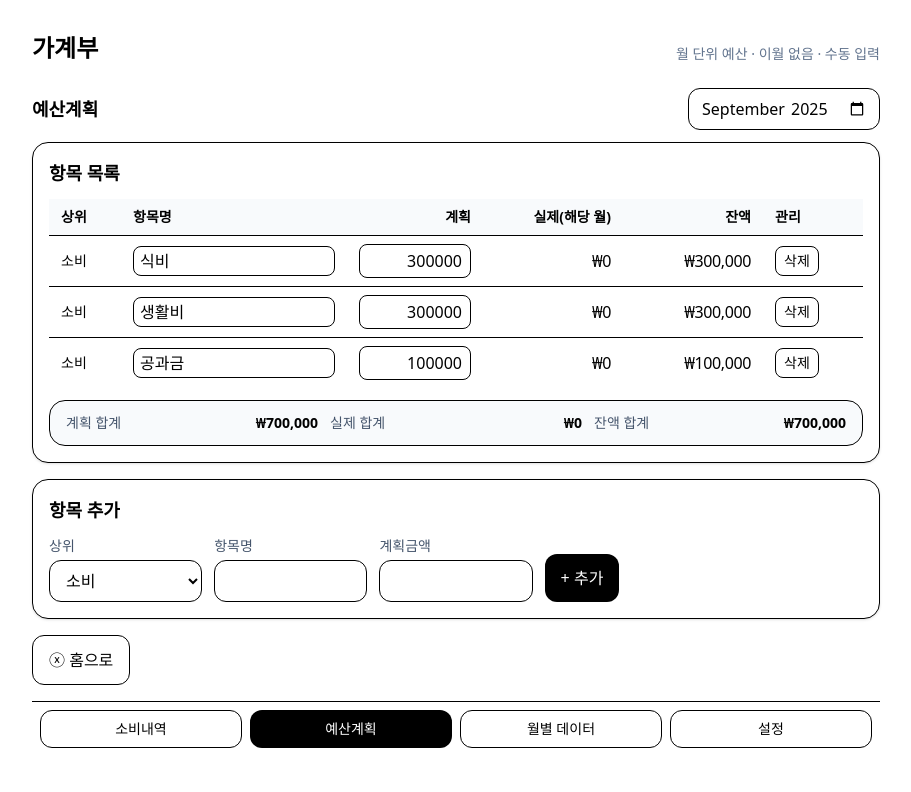
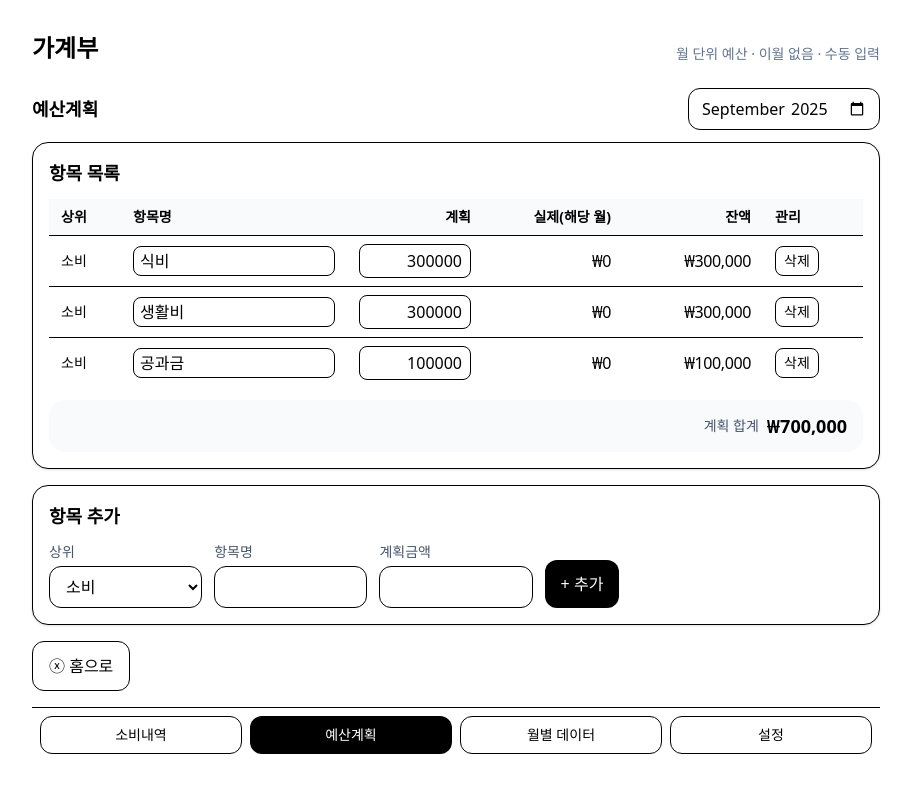
Before and after one commit to chanzii/budget-app, a React (Vite) app: page / in a window 1280 px wide. Both pictures are taken after a click on the button "예산계획". Shown: the top 792 px of the page, without its empty margins (184-1095 px from the left). Built offline with nearby package versions, Linux system fonts and the light colour scheme.

Commit message:
fix(list): clear filters on ListView unmount

```diff
--- a/src/App.tsx
+++ b/src/App.tsx
@@ -642,17 +642,10 @@ function ListView({
       return map;
     }, [list, monthTxs]);
 
-// ▶ 예산 합계(계획/실제/잔액)
-const totals = useMemo(() => {
-  const plan = list.reduce((s, b) => s + (b.plan || 0), 0);
-  let actual = 0;
-  list.forEach((b) => {
-    actual += actualByBudgetId.get(b.id) || 0;
-  });
-  const remain = Math.max(plan - actual, 0);
-  return { plan, actual, remain };
-}, [list, actualByBudgetId]);
-
+// ▶ 계획 합계만 계산
+const planSum = useMemo(() => {
+  return list.reduce((sum, b) => sum + (b.plan || 0), 0);
+}, [list]);
     // 입력 중엔 로컬 상태에만 반영 → onBlur 때 한 번 저장(커서 튐 방지)
     const [editingName, setEditingName] = useState<Record<string, string>>({});
     const [editingPlan, setEditingPlan] = useState<Record<string, string>>({});
@@ -794,22 +787,10 @@ const totals = useMemo(() => {
         })}
       </tbody>
     </table>
-{/* 합계 요약 */}
-<div className="mt-3 rounded-2xl border bg-slate-50 px-4 py-3">
-  <div className="grid grid-cols-3 gap-3 text-sm">
-    <div className="flex items-center justify-between">
-      <span className="text-slate-600">계획 합계</span>
-      <strong>{KRW.format(totals.plan)}</strong>
-    </div>
-    <div className="flex items-center justify-between">
-      <span className="text-slate-600">실제 합계</span>
-      <strong>{KRW.format(totals.actual)}</strong>
-    </div>
-    <div className="flex items-center justify-between">
-      <span className="text-slate-600">잔액 합계</span>
-      <strong>{KRW.format(totals.remain)}</strong>
-    </div>
-  </div>
+{/* 계획 합계 표시 */}
+<div className="mt-3 flex items-center justify-end rounded-2xl bg-slate-50 px-4 py-3 text-sm">
+  <span className="text-slate-600 mr-2">계획 합계</span>
+  <span className="font-bold text-lg">{KRW.format(planSum)}</span>
 </div>
   </div>
 </Section>
```
